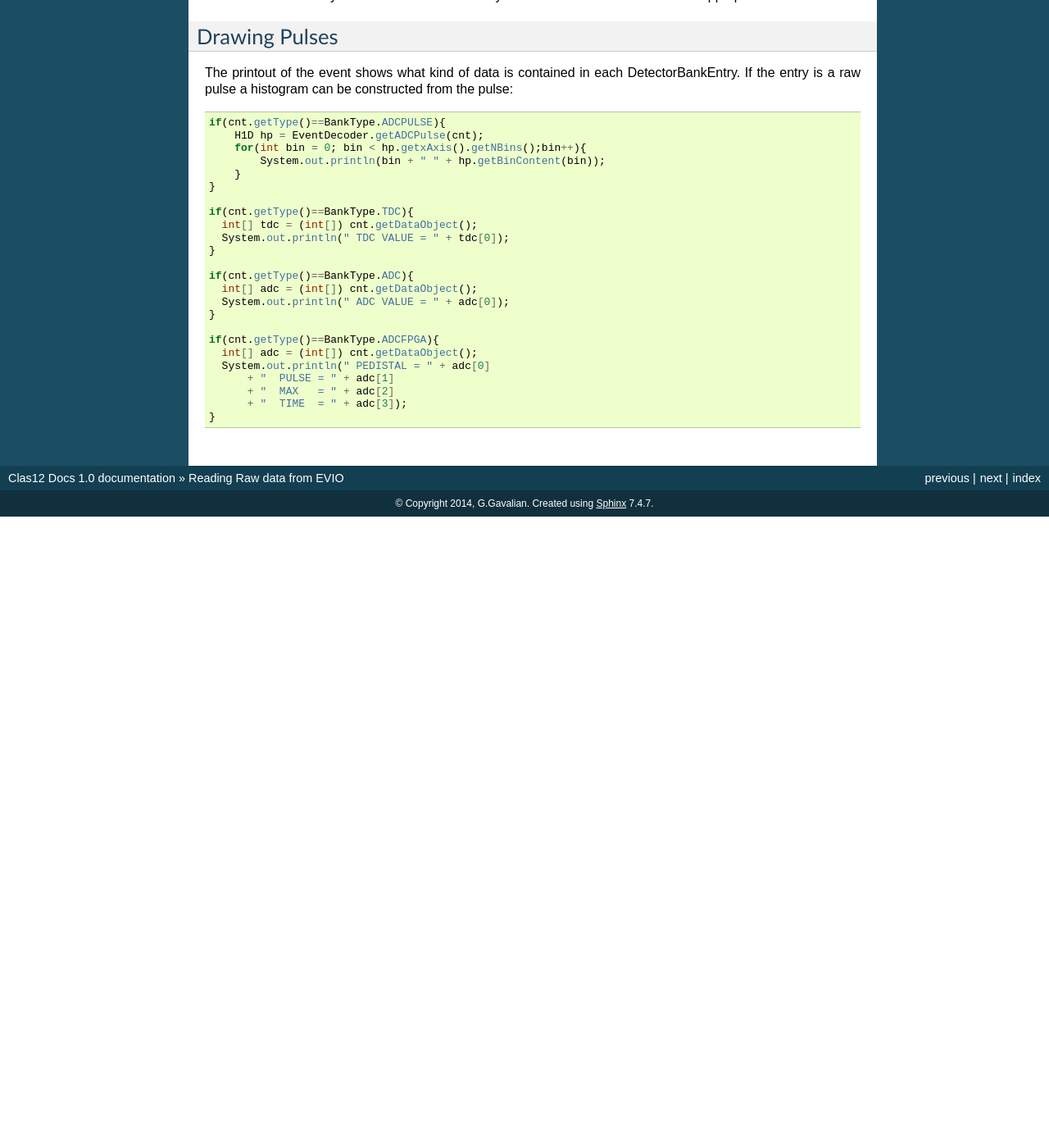
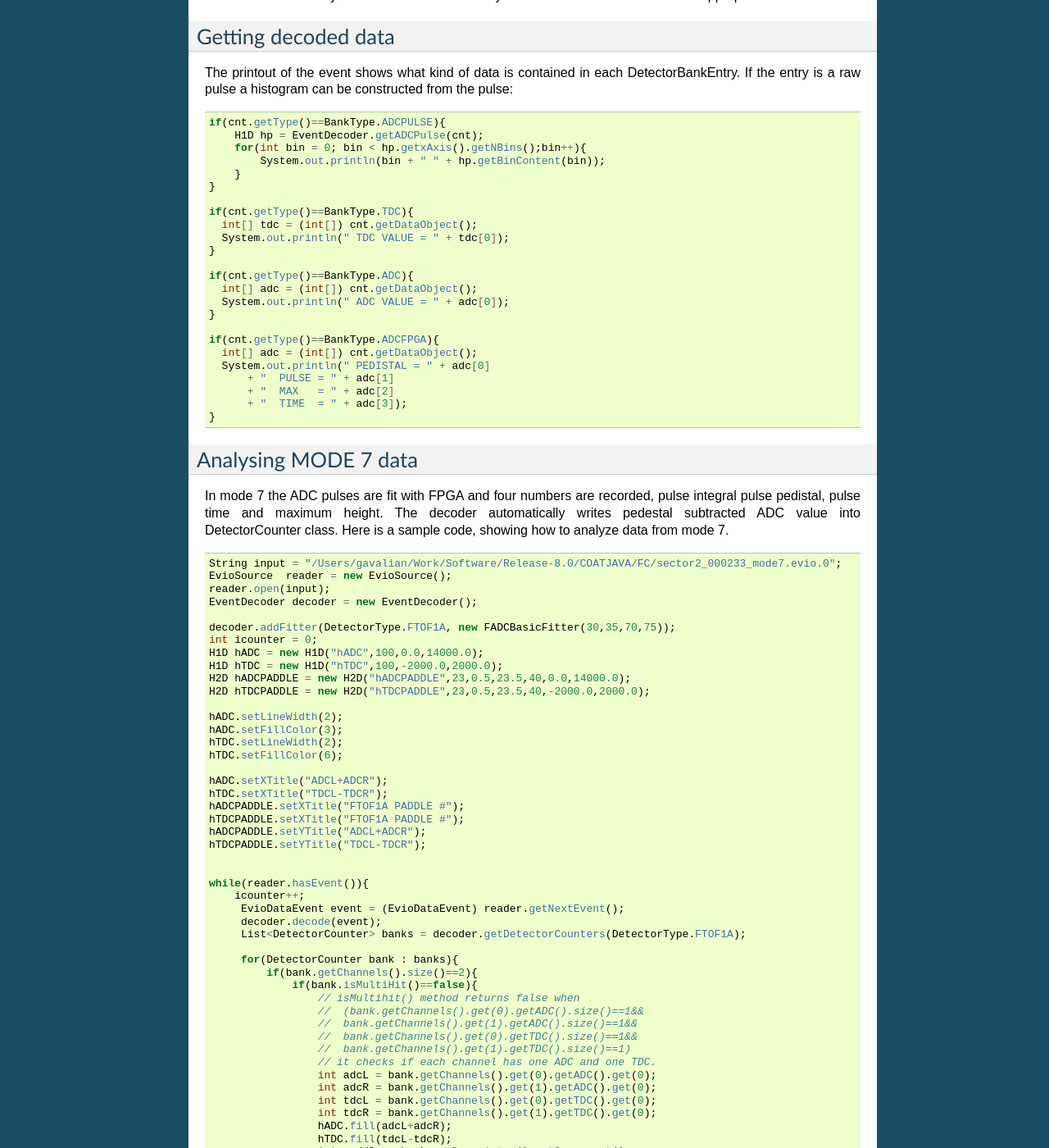
Before and after one commit to mckunkel/clas12docs, a Sphinx documentation site: the page built from OfflineSoftware/source/io/readingRawEvioFiles.rst, in a window 1280 px wide and 1400 px high, scrolled down 1955 px. Shown: the whole window at 82% size. Built offline with Sphinx 7.4.7, drawn with Linux system fonts in a browser that asks for light colours; before the commit the page ends 2585 px from its top, so only the background shows below that; some of the changed text lies outside the part shown.

Commit message:
Changed the raw reader description

```diff
--- a/OfflineSoftware/source/io/readingRawEvioFiles.rst
+++ b/OfflineSoftware/source/io/readingRawEvioFiles.rst
@@ -129,8 +129,8 @@
 
 For detectors with only one ADC and one TDC only entries with ORDER=1 and 3 are appropriate.
 
-Drawing Pulses
-==============
+Getting decoded data
+====================
 
 The printout of the event shows what kind of data is contained in each DetectorBankEntry. If the entry is a
 raw pulse a histogram can be constructed from the pulse:
@@ -161,3 +161,125 @@
         + "  MAX   = " + adc[2]
         + "  TIME  = " + adc[3]);
   }
+
+
+
+Analysing MODE 7 data
+=====================
+
+In mode 7 the ADC pulses are fit with FPGA and four numbers are recorded, pulse integral pulse pedistal,
+pulse time and maximum height. The decoder automatically writes pedestal subtracted ADC value into DetectorCounter
+class. Here is a sample code, showing how to analyze data from mode 7.
+
+
+.. code-block:: java
+
+        String input = "/Users/gavalian/Work/Software/Release-8.0/COATJAVA/FC/sector2_000233_mode7.evio.0";
+        EvioSource  reader = new EvioSource();
+        reader.open(input);
+        EventDecoder decoder = new EventDecoder();
+
+        decoder.addFitter(DetectorType.FTOF1A, new FADCBasicFitter(30,35,70,75));
+        int icounter = 0;
+        H1D hADC = new H1D("hADC",100,0.0,14000.0);
+        H1D hTDC = new H1D("hTDC",100,-2000.0,2000.0);
+        H2D hADCPADDLE = new H2D("hADCPADDLE",23,0.5,23.5,40,0.0,14000.0);
+        H2D hTDCPADDLE = new H2D("hTDCPADDLE",23,0.5,23.5,40,-2000.0,2000.0);
+
+        hADC.setLineWidth(2);
+        hADC.setFillColor(3);
+        hTDC.setLineWidth(2);
+        hTDC.setFillColor(6);
+
+        hADC.setXTitle("ADCL+ADCR");
+        hTDC.setXTitle("TDCL-TDCR");
+        hADCPADDLE.setXTitle("FTOF1A PADDLE #");
+        hTDCPADDLE.setXTitle("FTOF1A PADDLE #");
+        hADCPADDLE.setYTitle("ADCL+ADCR");
+        hTDCPADDLE.setYTitle("TDCL-TDCR");
+
+
+        while(reader.hasEvent()){
+            icounter++;
+             EvioDataEvent event = (EvioDataEvent) reader.getNextEvent();
+             decoder.decode(event);
+             List<DetectorCounter> banks = decoder.getDetectorCounters(DetectorType.FTOF1A);
+
+             for(DetectorCounter bank : banks){
+                 if(bank.getChannels().size()==2){
+                     if(bank.isMultiHit()==false){
+                         // isMultihit() method returns false when
+                         //  (bank.getChannels().get(0).getADC().size()==1&&
+                         //  bank.getChannels().get(1).getADC().size()==1&&
+                         //  bank.getChannels().get(0).getTDC().size()==1&&
+                         //  bank.getChannels().get(1).getTDC().size()==1)
+                         // it checks if each channel has one ADC and one TDC.
+                         int adcL = bank.getChannels().get(0).getADC().get(0);
+                         int adcR = bank.getChannels().get(1).getADC().get(0);
+                         int tdcL = bank.getChannels().get(0).getTDC().get(0);
+                         int tdcR = bank.getChannels().get(1).getTDC().get(0);
+                         hADC.fill(adcL+adcR);
+                         hTDC.fill(tdcL-tdcR);
+                         int paddle = bank.getDescriptor().getComponent();
+                         hADCPADDLE.fill(paddle, adcL+adcR);
+                         hTDCPADDLE.fill(paddle, tdcL-tdcR);
+                     }
+                 }
+             }
+        }
+        TGCanvas c1 = new TGCanvas("c1","FTOF1A",1200,800,2,2);
+        c1.cd(0);
+        c1.draw(hADC);
+        c1.cd(1);
+        c1.draw(hTDC);
+        c1.cd(2);
+        c1.draw(hADCPADDLE);
+        c1.cd(3);
+        c1.draw(hTDCPADDLE);
+
+
+Resulting histograms:
+
+.. image:: images/rawDataAnalysis.png
+
+Note, for detectors with only one PMT, there will be one channel present in the DetectorCounter class,
+with corresponding ADC and TDC arrays (it multihit).
+
+Analyzing MODE 1 data
+=====================
+
+
+In mode one the entire pulse form is recorded the decoder uses IFADCFitter class to determine ADC value and
+record it in the DetectorCounter class. When initializing EvioDecoder class a basic fitter class can be passed to
+the decoder with parameters defining pedestal and pulse integration regions.
+
+.. code-block:: java
+
+        String input = "/Users/gavalian/Work/Software/Release-8.0/COATJAVA/FC/sector2_000233_mode1.evio.0";
+        EvioSource  reader = new EvioSource();
+        reader.open(input);
+        EventDecoder decoder = new EventDecoder();
+
+        decoder.addFitter(DetectorType.FTOF1A,
+                new FADCBasicFitter(  30, // first bin for pedestal
+                                      35, // last bin for pedestal
+                                      70, // first bin for pulse integral
+                                      75  // last bin for pulse integral
+                                      ));
+        while(reader.hasEvent()){
+            icounter++;
+             EvioDataEvent event = (EvioDataEvent) reader.getNextEvent();
+             decoder.decode(event);
+             List<DetectorCounter> banks = decoder.getDetectorCounters(DetectorType.FTOF1A);
+
+             for(DetectorCounter bank : banks){
+                System.out.println(bank);
+             }
+        }
+
+Note, the decoder automatically adjusts to the input, and nothing special has to be done when
+reading MODE 1 or MODE 7 data, when MODE 1 data is present the decoder will automatically look
+to find a fitter corresponding to given detector, if not found it will printout a warning message
+and the resulting DetectorCounter will have no ADC value in any of the channels. When using the decoder
+it's a good idea to always add fitter for given detector, if the data is in MODE 7, the fitter will not
+be used.
```
Also changed, not shown: OfflineSoftware/source/io/images/rawDataAnalysis.png (added).
